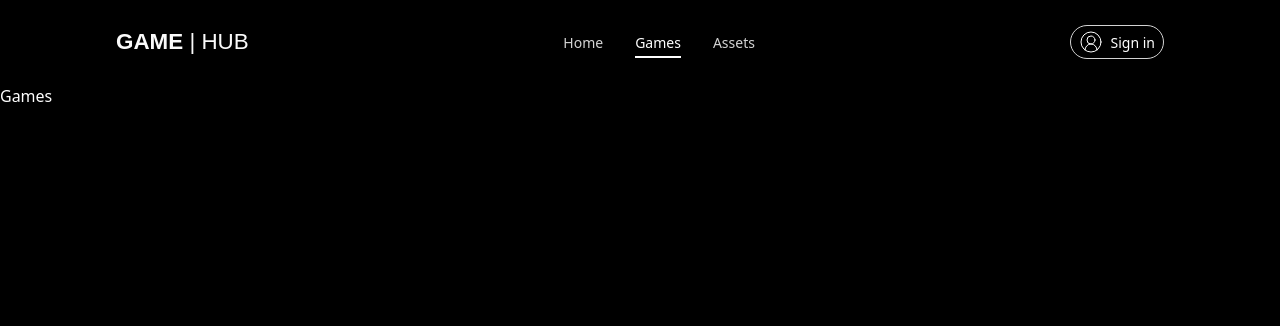
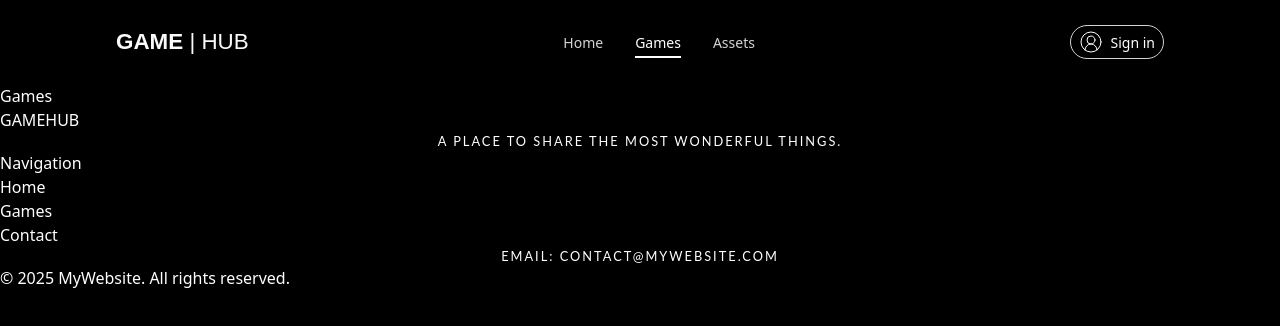
Before and after one commit to hthaitai/swd-gamehub, a React (Vite) app: page /games in a window 1280 px wide. Shown: the top 326 px of the page. Built offline with nearby package versions, Linux system fonts and the light colour scheme.

Commit message:
update: add footer, fixed card games

```diff
--- /dev/null
+++ b/src/components/Footer.jsx
@@ -0,0 +1,41 @@
+import React from "react";
+
+function Footer() {
+  return (
+    <footer className="  py-8">
+      <div className="container mx-auto px-4 grid grid-cols-1 md:grid-cols-3 gap-8 text-center md:text-left">
+        {/* Logo & Description */}
+        <div>
+          <h2 className="text-2xl font-bold">GAMEHUB</h2>
+          <p className="mt-2 ">
+          A place to share the most wonderful things.
+          </p>
+        </div>
+
+        {/* Navigation */}
+        <div>
+          <h3 className="text-xl font-semibold">Navigation</h3>
+          <ul className="mt-2 space-y-2">
+            <li><a href="#" className=" hover:text-white">Home</a></li>
+            <li><a href="#gamelist" className=" hover:text-white">Games</a></li>
+          </ul>
+        </div>
+
+        {/* Contact & Socials */}
+        <div>
+          <h3 className="text-xl font-semibold">Contact</h3>
+          <p className="mt-2 ">Email: contact@mywebsite.com</p>
+          <div className="flex justify-center md:justify-start mt-4 space-x-4">
+          </div>
+        </div>
+      </div>
+
+      {/* Copyright */}
+      <div className="text-center  text-sm mt-8 border-t border-gray-700 pt-4">
+        © 2025 MyWebsite. All rights reserved.
+      </div>
+    </footer>
+  );
+}
+
+export default Footer;
--- a/src/css/styles.css
+++ b/src/css/styles.css
@@ -79,15 +79,22 @@ html {
   font-weight: bold;
 }
 /* Games */
-
+.top-game-title {
+  margin-top: 15px;
+  top: 0;
+  font-weight: 800;
+  font-size: 3rem;
+  position: absolute;
+}
 .game-list-button {
+  color: gray;
+  margin-top: 40px;
   font-weight: 500;
   font-size: 1.25rem; /* 20px */
   line-height: 1.75rem; /* 28px */
-  padding-left: 20px;
+  padding-right: 20px;
   padding-top: 10px;
   display: inline-flex; /* Giữ các phần tử trên cùng một hàng */
-  align-items: center;
   transition: transform 0.3s ease-in-out;
 }
 
@@ -97,7 +104,7 @@ html {
 .game-list-button-wrapper {
   position: absolute;
   top: 10px;
-  left: 10px;
+  right: 10px;
 }
 
 .game-list-button {
@@ -119,7 +126,7 @@ html {
   background-image: url("/assets/backgroundcard.jpg");
   border-radius: 12px;
   border: 1px solid rgba(255, 255, 255, 0.125);
-  padding: 38px;
+  padding: 25px;
   margin: 25px;
   filter: drop-shadow(0 30px 10px rgba(0, 0, 0, 0.125));
   display: flex;
--- a/src/pages/HomePage.jsx
+++ b/src/pages/HomePage.jsx
@@ -50,10 +50,13 @@ const HomePage = () => {
         </p>
       </header>
       <body>
+
         <div className="container-game animate-scroll" id="gamelist">
-          <div className="game-list-button-wrapper">
+        <h1 className="top-game-title ">Popular Games</h1>
+
+        <div className="game-list-button-wrapper">
             <button className="game-list-button">
-              <Link to="/games" className="flex items-center gap-3">
+              <Link to="/games" className=" items-center gap-3">
                 <span>View all games</span>{" "}
                 <i className="fa-solid fa-chevron-right"></i>
               </Link>
--- a/src/pages/Layout.jsx
+++ b/src/pages/Layout.jsx
@@ -1,12 +1,14 @@
 import React from "react"
 import { Outlet } from "react-router-dom"
 import NavBar from "../components/NavBar"
+import Footer from "../components/Footer"
 
 const Layout = () => {
   return (
     <div>
       <NavBar />
       <Outlet />
+      <Footer/>
     </div>
   )
 }
```
